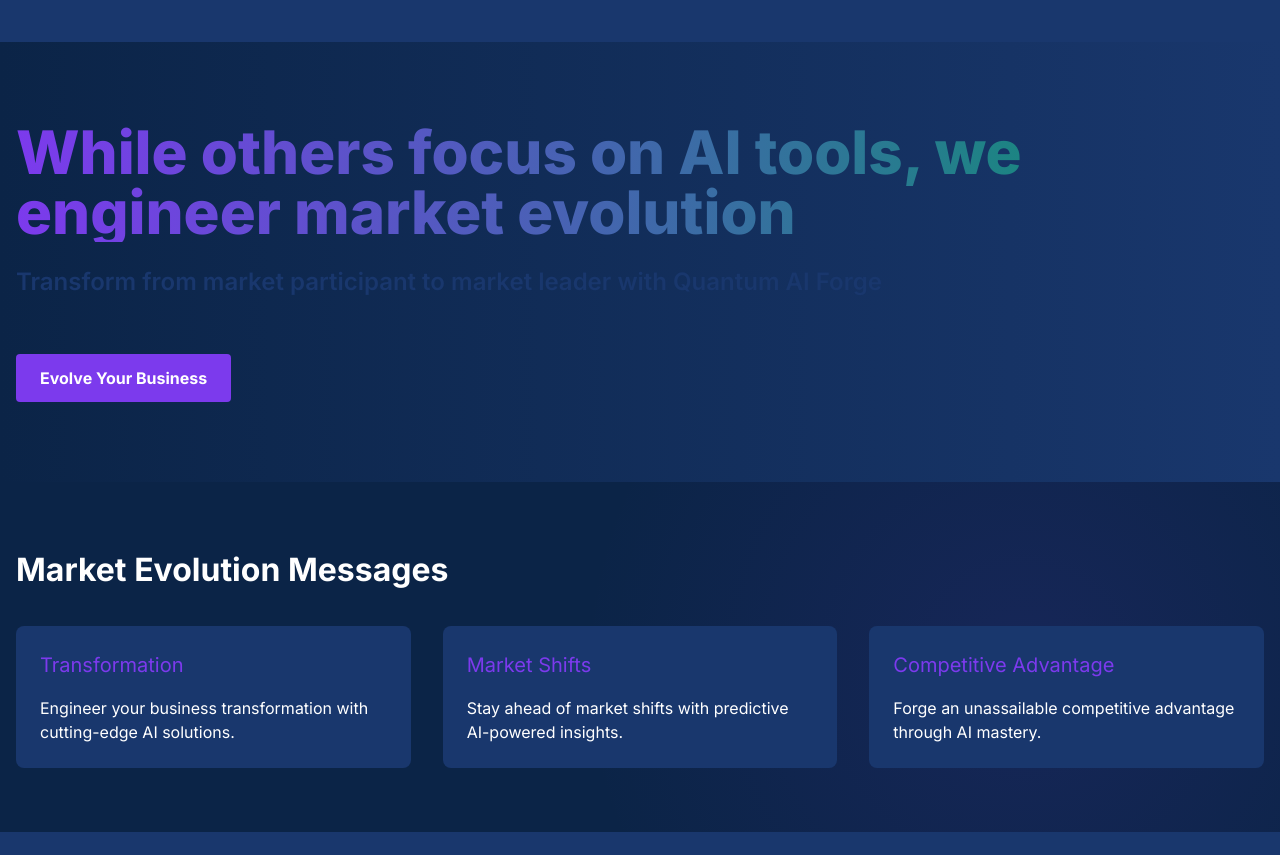
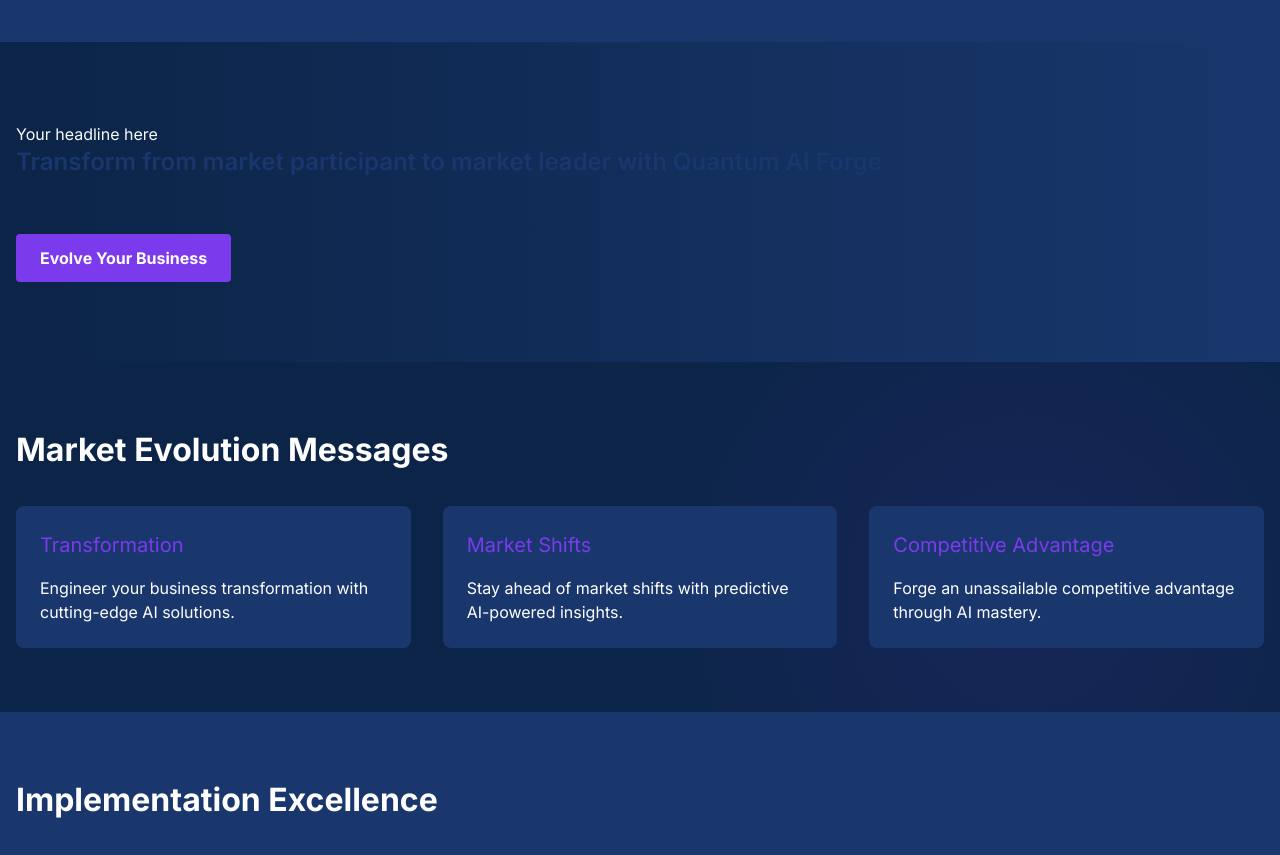
Before and after one commit to QuantumForger/GANGLAND, a Next.js app: page / in a window 1280 px wide. Shown: the part 1300-2155 px from the top of the page. Built offline with nearby package versions, Linux system fonts and the light colour scheme.

Commit message:
pattern break 1

```diff
--- a/components/common/PatternBreakHeadline.tsx
+++ b/components/common/PatternBreakHeadline.tsx
@@ -1,32 +1,11 @@
-import React from 'react'
-import { theme } from '@/lib/theme'
+// File: components/common/PatternBreakHeadline.tsx
+import dynamic from 'next/dynamic';
 
-interface PatternBreakHeadlineProps {
-  children: React.ReactNode
-}
+// Dynamically import the client-side component with SSR disabled
+const PatternBreakHeadlineClient = dynamic(() => import('./PatternBreakHeadlineClient'), { ssr: false });
 
-export default function PatternBreakHeadline({ children }: PatternBreakHeadlineProps) {
-  return (
-    <h2
-      className="text-4xl md:text-5xl lg:text-6xl font-extrabold mb-6 text-transparent bg-clip-text animate-gradient"
-      style={{
-        backgroundImage: `linear-gradient(to right, ${theme.colors.quantumPurple}, ${theme.colors.successGreen}, ${theme.colors.quantumPurple})`,
-        backgroundSize: '200% auto',
-      }}
-    >
-      {children}
-    </h2>
-  )
-}
+const PatternBreakHeadline = () => {
+  return <PatternBreakHeadlineClient />;
+};
 
-const gradientAnimation = `
-  @keyframes gradientAnimation {
-    0% { background-position: 0% 50%; }
-    50% { background-position: 100% 50%; }
-    100% { background-position: 0% 50%; }
-  }
-`;
-
-const style = document.createElement('style');
-style.textContent = gradientAnimation;
-document.head.appendChild(style);
+export default PatternBreakHeadline;
--- a/components/PatternBreakHeadline.tsx
+++ b/components/common/PatternBreakHeadlineClient.tsx
@@ -1,6 +1,7 @@
+// components/common/PatternBreakHeadlineClient.tsx
 import { useEffect } from 'react';
 
-const PatternBreakHeadline = () => {
+const PatternBreakHeadlineClient = () => {
   useEffect(() => {
     const gradientAnimation = `
       /* Your gradient animation CSS here */
@@ -11,14 +12,12 @@
     document.head.appendChild(style);
 
     return () => {
-      // Cleanup: Remove the style element on unmount
+      // Cleanup the style element on component unmount
       document.head.removeChild(style);
     };
-  }, []); // Empty dependency array ensures it runs only once
+  }, []);
 
-  return (
-    <h1>Your headline here</h1>
-  );
+  return <h1>Your headline here</h1>;
 };
 
-export default PatternBreakHeadline;
+export default PatternBreakHeadlineClient;
```
